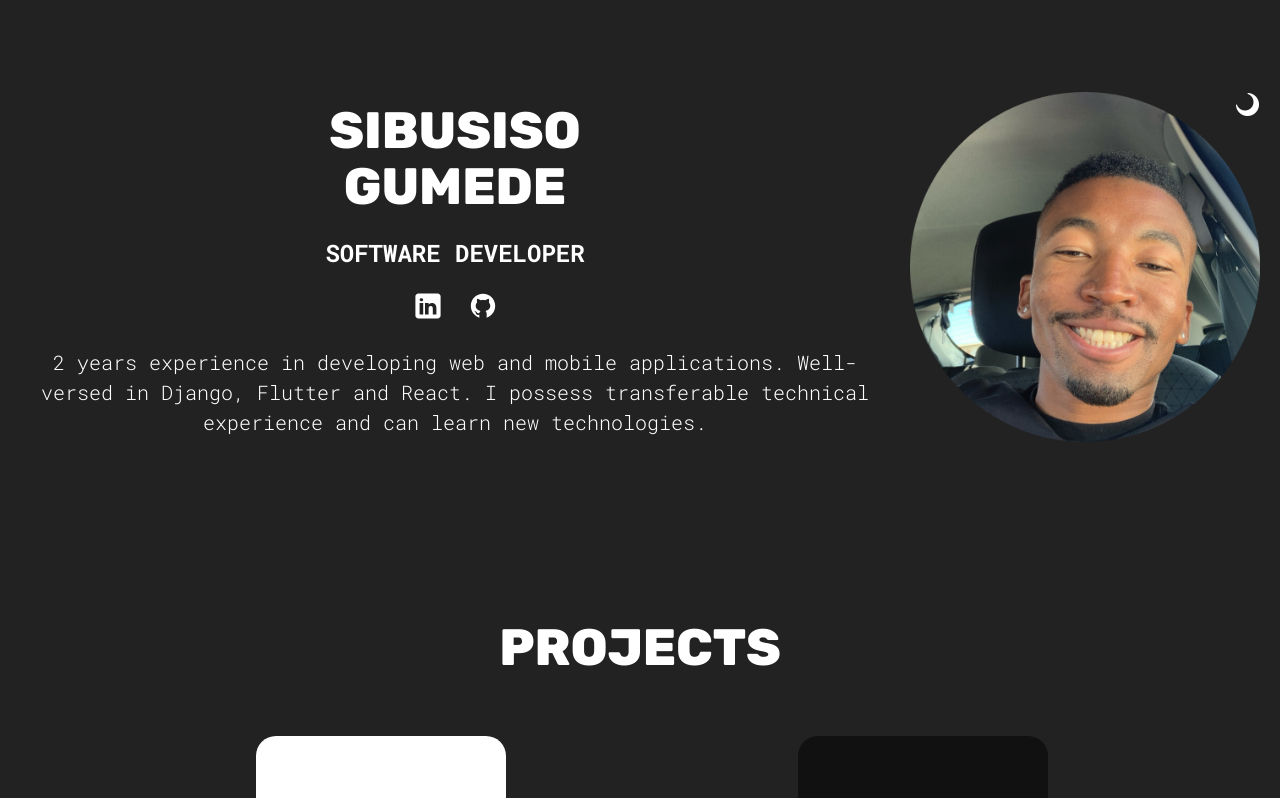
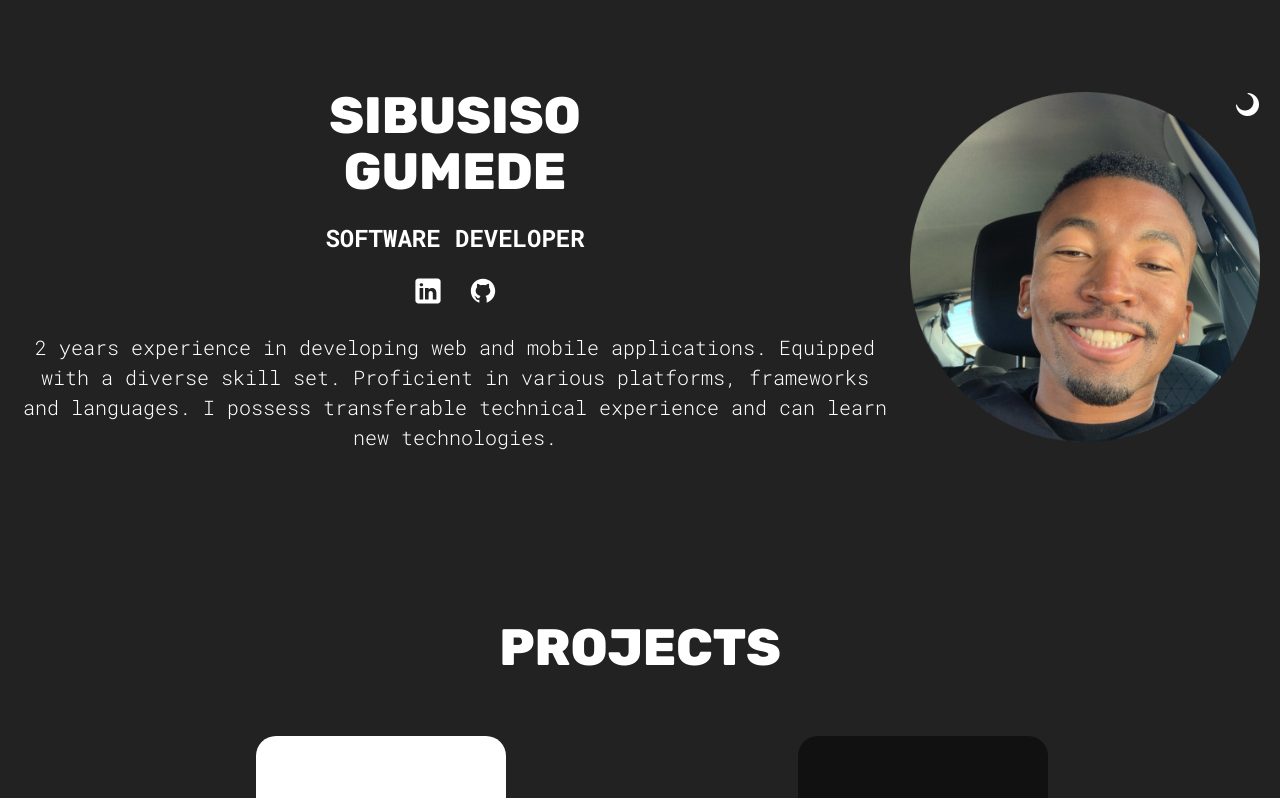
Before and after one commit to Sibusiso-Gumede/personal-website, a React (Vite) app: page / in a window 1280 px wide. Shown: the top 798 px of the page. Built offline with nearby package versions, Linux system fonts and the light colour scheme.

Commit message:
Added detail to the description in the hero section of the page layout.

```diff
--- a/src/sections/Hero/Hero.jsx
+++ b/src/sections/Hero/Hero.jsx
@@ -46,7 +46,7 @@ function Hero() {
                 </span>
                 <p className={styles.description}>
                     2 years experience in developing web and mobile applications.
-                    Well-versed in Django, Flutter and React.
+                    Equipped with a diverse skill set. Proficient in various platforms, frameworks and languages.
                     I possess transferable technical experience and can learn new technologies.
                 </p>
             </div>
```
